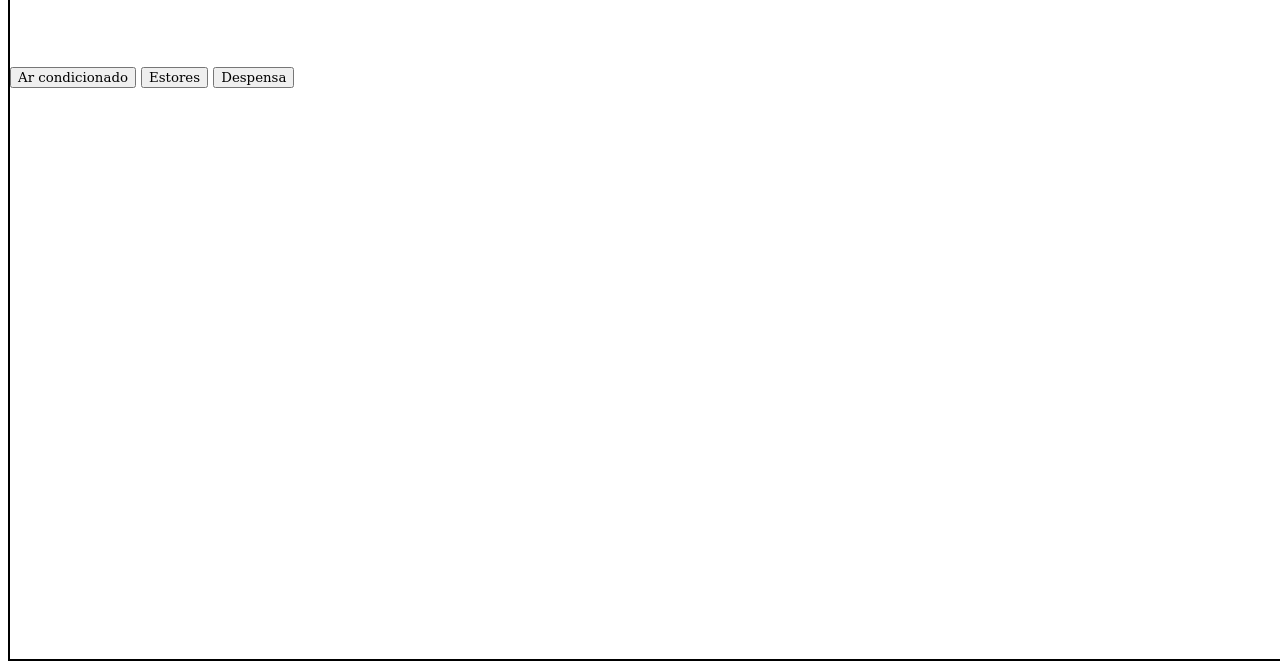
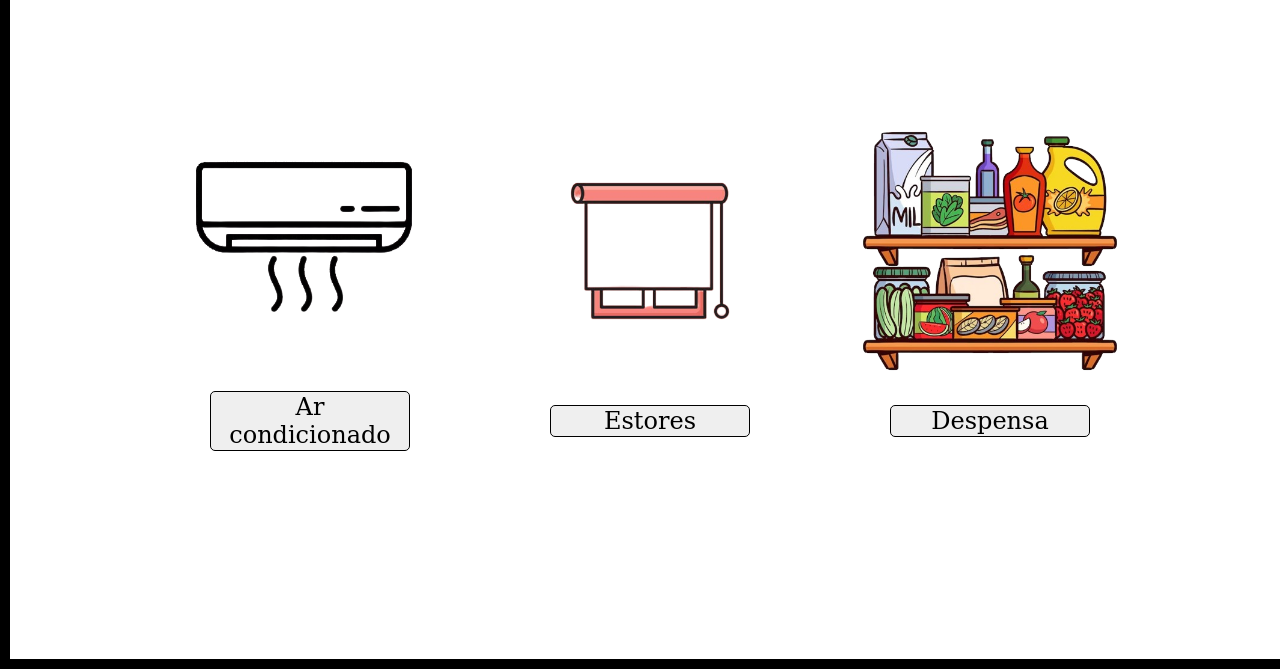
Before and after one commit to GoncaloGouveia04/Smart-Home, a plain HTML site: page index.html in a window 1280 px wide. Shown: the part 131-800 px from the top of the page. Drawn offline with Linux system fonts and the light colour scheme.

Commit message:
Add files via upload

```diff
--- a/index.html
+++ b/index.html
@@ -5,12 +5,28 @@
     <link rel="stylesheet" href="styles/style.css">
     <title>SmartHome</title>
 </head>
+
 <body>
     <div id="ecra">
         <h1>Smart Home</h1>
-        <button id="acbtn" onclick="window.location.href='acPage.html'"><img src="" alt="">Ar condicionado</button>
-        <button id="estoresbtn" onclick="window.location.href='estoresPage.html'"><img src="" alt="">Estores</button>
-        <button id="despensabtn" onclick="window.location.href='despensaPage.html'"><img src="" alt="">Despensa</button>
+        <div id="optionsDiv">
+            <div>
+                <img src="imagens/ac.png" alt="ar condicionado" width="300" height="300">
+                <br>
+                <button id="acbtn" onclick="window.location.href='acPage.html'">Ar condicionado</button>
+            </div>
+            <div>
+                <img src="imagens/output-onlinepngtools-removebg-preview.png" alt="estores" width="300" height="300">
+                <br>
+                <button id="estoresbtn" onclick="window.location.href='estoresPage.html'">Estores</button>
+            </div>
+            <div>
+                <img src="imagens/despensa.png" alt="despensa" width="300" height="300">
+                <br>
+                <button id="despensabtn" onclick="window.location.href='despensaPage.html'">Despensa</button>
+            </div>
+        </div>
     </div>
 </body>
+
 </html>
--- a/scripts/acScript.js
+++ b/scripts/acScript.js
@@ -27,7 +27,7 @@ function loadOptions() {
 function saveValues(clicked_id) {
     var currentDivision = clicked_id;
     sessionStorage.setItem("currentDivision", currentDivision);
-    window.location.href = "../IC/alterar.html";
+    window.location.href = "alterar.html";
 }
 
 function saveOptions() {
--- a/scripts/alterarScript.js
+++ b/scripts/alterarScript.js
@@ -60,5 +60,5 @@ function saveOptions() {
         sessionStorage.setItem("Temperatura Sala2", temperatura + '°C');
     }
 
-    window.location.href = "../IC/acPage.html";
+    window.location.href = "acPage.html";
 }
--- a/styles/ac.css
+++ b/styles/ac.css
@@ -14,12 +14,17 @@
     margin-right: auto;
 }
 
+html{
+    background-color: black;
+}
+
 #ecra{
     width: 1280px;
-    height: 720px;
+    height: 780px;
     border: 2px solid black;
     margin-left: auto;
     margin-right: auto;
+    background-color: white;
 }
 
 #backBtnPosition{
--- a/styles/despensa.css
+++ b/styles/despensa.css
@@ -2,12 +2,17 @@
     font-family: "DejaVu Serif";
 }
 
-#ecra {
+html{
+    background-color: black;
+}
+
+#ecra{
     width: 1280px;
     height: 780px;
     border: 2px solid black;
     margin-left: auto;
     margin-right: auto;
+    background-color: white;
 }
 
 h1 {
--- a/styles/estores.css
+++ b/styles/estores.css
@@ -2,12 +2,17 @@
     font-family: "DejaVu Serif";
 }
 
+html{
+    background-color: black;
+}
+
 #ecra{
     width: 1280px;
-    height: 720px;
+    height: 780px;
     border: 2px solid black;
     margin-left: auto;
     margin-right: auto;
+    background-color: white;
 }
 
 #estoresGrid{
--- a/styles/style.css
+++ b/styles/style.css
@@ -1,6 +1,10 @@
 
 *{
     font-family: "DejaVu Serif";
+}
+
+html{
+    background-color: black;
 }
 
 #ecra{
@@ -9,6 +13,7 @@
     border: 2px solid black;
     margin-left: auto;
     margin-right: auto;
+    background-color: white;
 }
 
 h1{
@@ -81,3 +86,27 @@ h4{
     margin-top: -300px;
     margin-left: 200px;
 }
+
+#optionsDiv{
+    display: flex;
+    align-items: center;
+    justify-content: center;
+}
+
+#optionsDiv button{
+    cursor: pointer;
+    border-radius: 5px;
+    font-size: 24px;
+    border: 0.1px solid black;
+    width: 200px;
+}
+
+#optionsDiv button:hover{
+    color: white;
+    background-color: black;
+}
+
+#optionsDiv div{
+    margin: 20px;
+    text-align: center;
+}
--- a/styles/styles.css
+++ b/styles/styles.css
@@ -1,5 +1,18 @@
 *{
     font-family: "DejaVu Serif";
+}
+
+html{
+    background-color: black;
+}
+
+#ecra{
+    width: 1280px;
+    height: 780px;
+    border: 2px solid black;
+    margin-left: auto;
+    margin-right: auto;
+    background-color: white;
 }
 
 .container {
```
Also changed, not shown: alterar.html (+4 -1 lines), imagens/Cereais(1).png (added), imagens/Leite(1).png (added), imagens/ac.png (added), imagens/despensa.png (added), imagens/output-onlinepngtools-removebg-preview.png (added).
